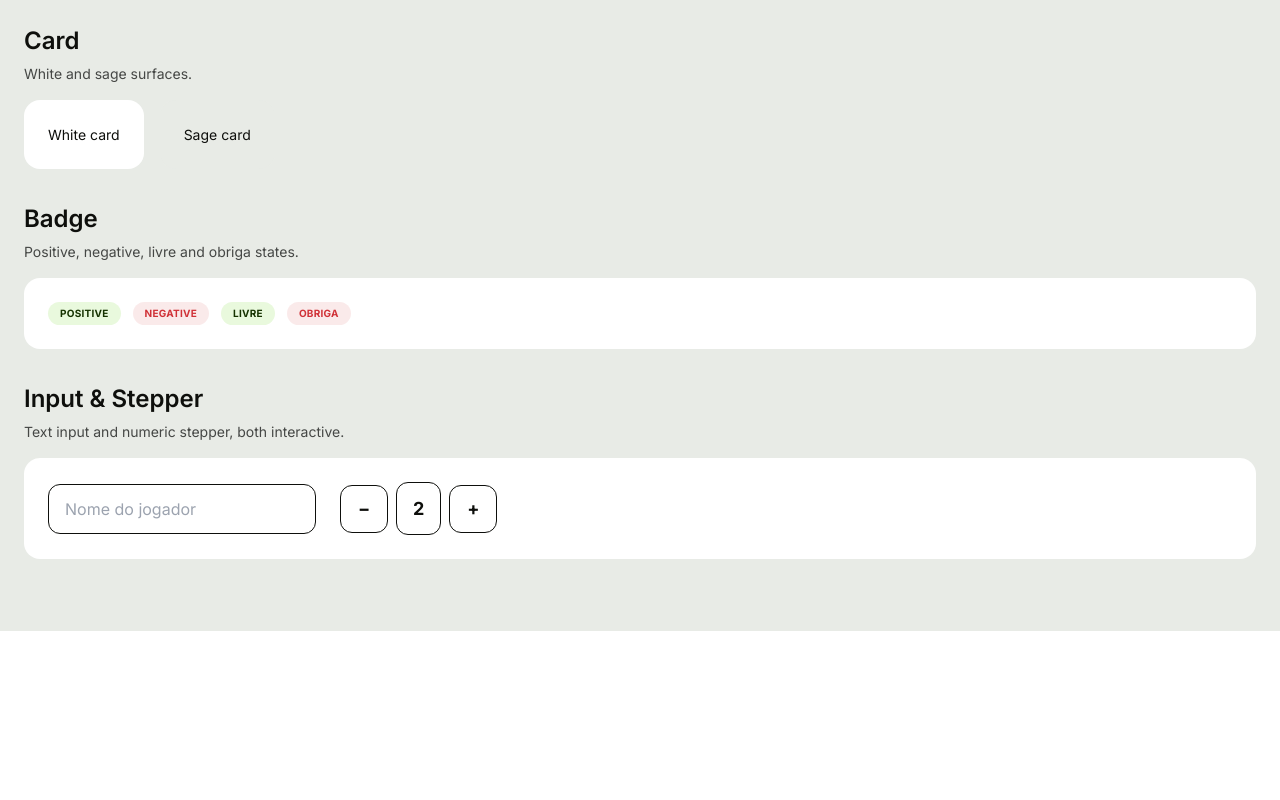
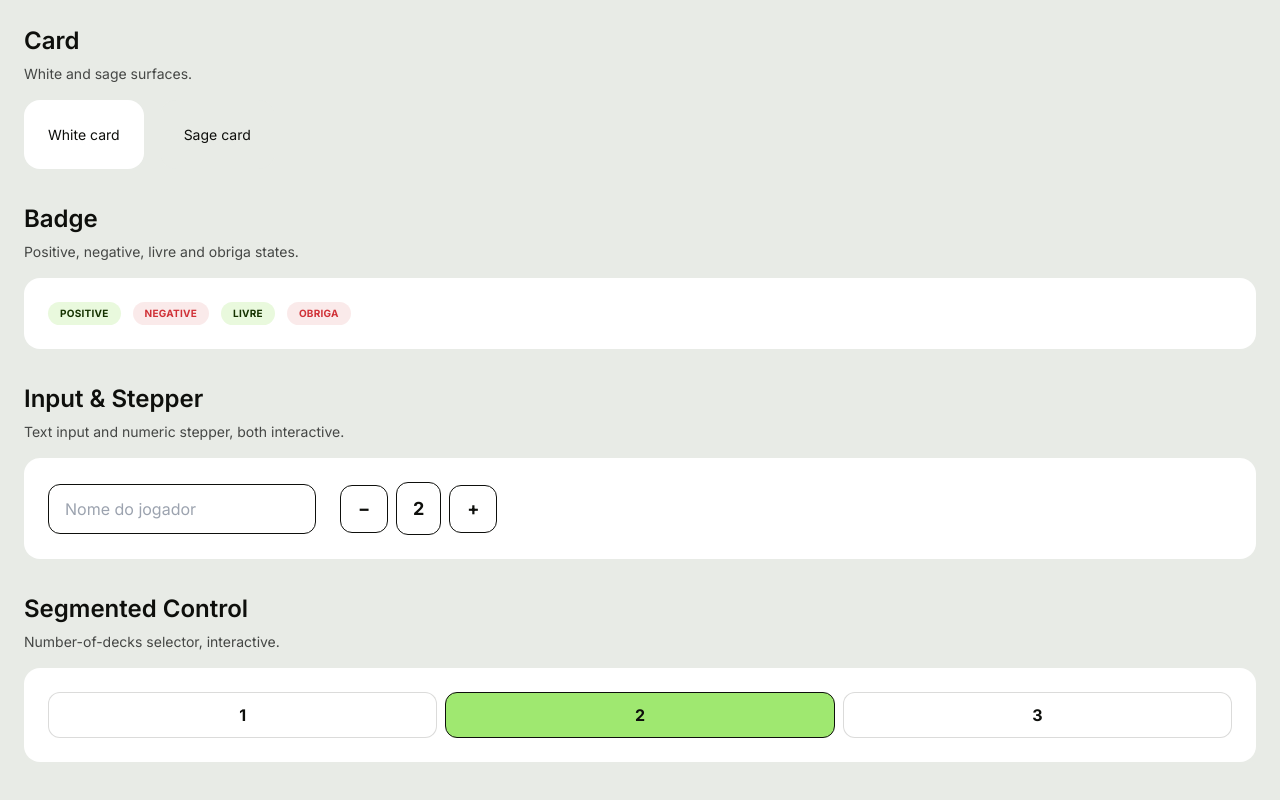
Before and after one commit to KauanCalheiro/canastra-ai, a Nuxt app: page /styleguide in a window 1280 px wide. Shown: the part 304-1104 px from the top of the page. Before the commit the page ends 935 px from the top, so only its background shows below. Built offline with nearby package versions, Linux system fonts and the light colour scheme.

Commit message:
Add BaseSegmentedControl component and its styleguide section

```diff
--- /dev/null
+++ b/app/components/base/segmented-control.vue
@@ -0,0 +1,25 @@
+<script setup lang="ts">
+defineProps<{
+  options: { label: string, value: string }[]
+  modelValue: string
+}>()
+
+defineEmits<{
+  'update:modelValue': [value: string]
+}>()
+</script>
+
+<template>
+  <div class="flex gap-2">
+    <button
+      v-for="option in options"
+      :key="option.value"
+      type="button"
+      class="h-[46px] flex-1 rounded-md border font-body font-bold text-[16px] text-ink"
+      :class="option.value === modelValue ? 'border-ink bg-primary' : 'border-ink/15 bg-white'"
+      @click="$emit('update:modelValue', option.value)"
+    >
+      {{ option.label }}
+    </button>
+  </div>
+</template>
--- a/app/pages/styleguide.vue
+++ b/app/pages/styleguide.vue
@@ -3,6 +3,12 @@ import { ref } from 'vue'
 
 const inputValue = ref('')
 const stepperValue = ref(2)
+const deckCount = ref('2')
+const deckOptions = [
+  { label: '1', value: '1' },
+  { label: '2', value: '2' },
+  { label: '3', value: '3' }
+]
 </script>
 
 <template>
@@ -53,5 +59,13 @@ const stepperValue = ref(2)
         <BaseStepper v-model="stepperValue" :step="100" />
       </BaseCard>
     </section>
+
+    <section class="mb-8">
+      <h2 class="mb-1 font-body font-semibold text-[24px] text-ink">Segmented Control</h2>
+      <p class="mb-4 font-body text-[14px] text-body">Number-of-decks selector, interactive.</p>
+      <BaseCard>
+        <BaseSegmentedControl v-model="deckCount" :options="deckOptions" />
+      </BaseCard>
+    </section>
   </div>
 </template>
```
